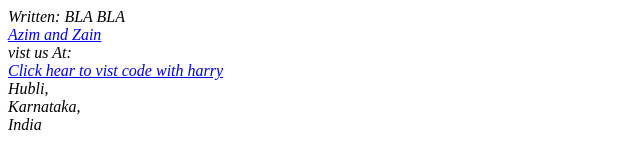
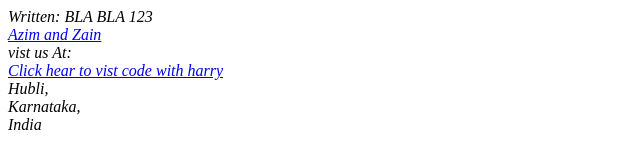
Before and after one commit to allindiagaming/HTML, a plain HTML site: page Address.html in a window 1280 px wide. Shown: the full height of the page, 0-640 px from the left. Drawn offline with Linux system fonts and the light colour scheme.

Commit message:
Update Address.html

```diff
--- a/Address.html
+++ b/Address.html
@@ -7,7 +7,7 @@
 </head>
 <body>
     <address>
-        Written: BLA BLA
+        Written: BLA BLA 123
         <br>
         <a href="https://www.codewithharry.com/">Azim and Zain</a>
         <br>
```
